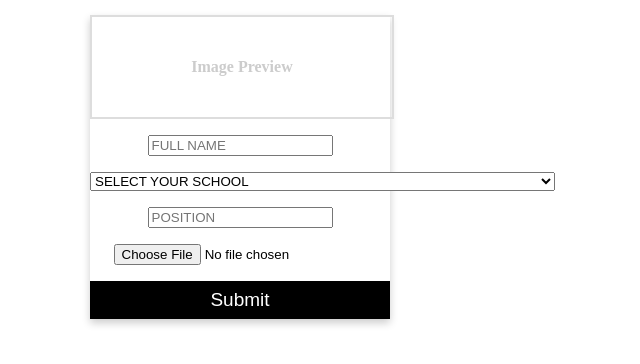
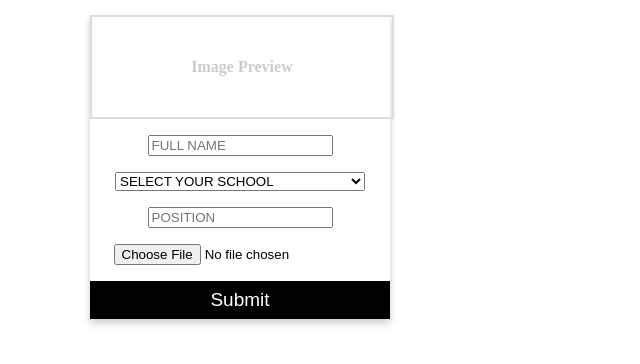
Before and after one commit to nationalgrasagsenate/nationalgrasagsenate.github.io, a plain HTML site: page index.html in a window 1280 px wide. Shown: the whole page, without its empty margins (400-1040 px from the left). Drawn offline with Linux system fonts and the light colour scheme.

Commit message:
Update index.html
ADDED WIDTH TO DROPDOWN LIST

```diff
--- a/index.html
+++ b/index.html
@@ -70,7 +70,7 @@
 <p><input name="name" id="name" type="text" placeholder="FULL NAME" required></p>
 
 <P>
-  <select name="school" id="school">
+  <select name="school" id="school" style="width: 250px;">
     <option value="">SELECT YOUR SCHOOL</option>
     <option value="KNUST">KWAME NKRUMAH UNIVERSITY OF SCIENCE AND TECHNOLOGY</option>
     <option value="LEGON">UNIVERSITY OF GHANA</option>
```
